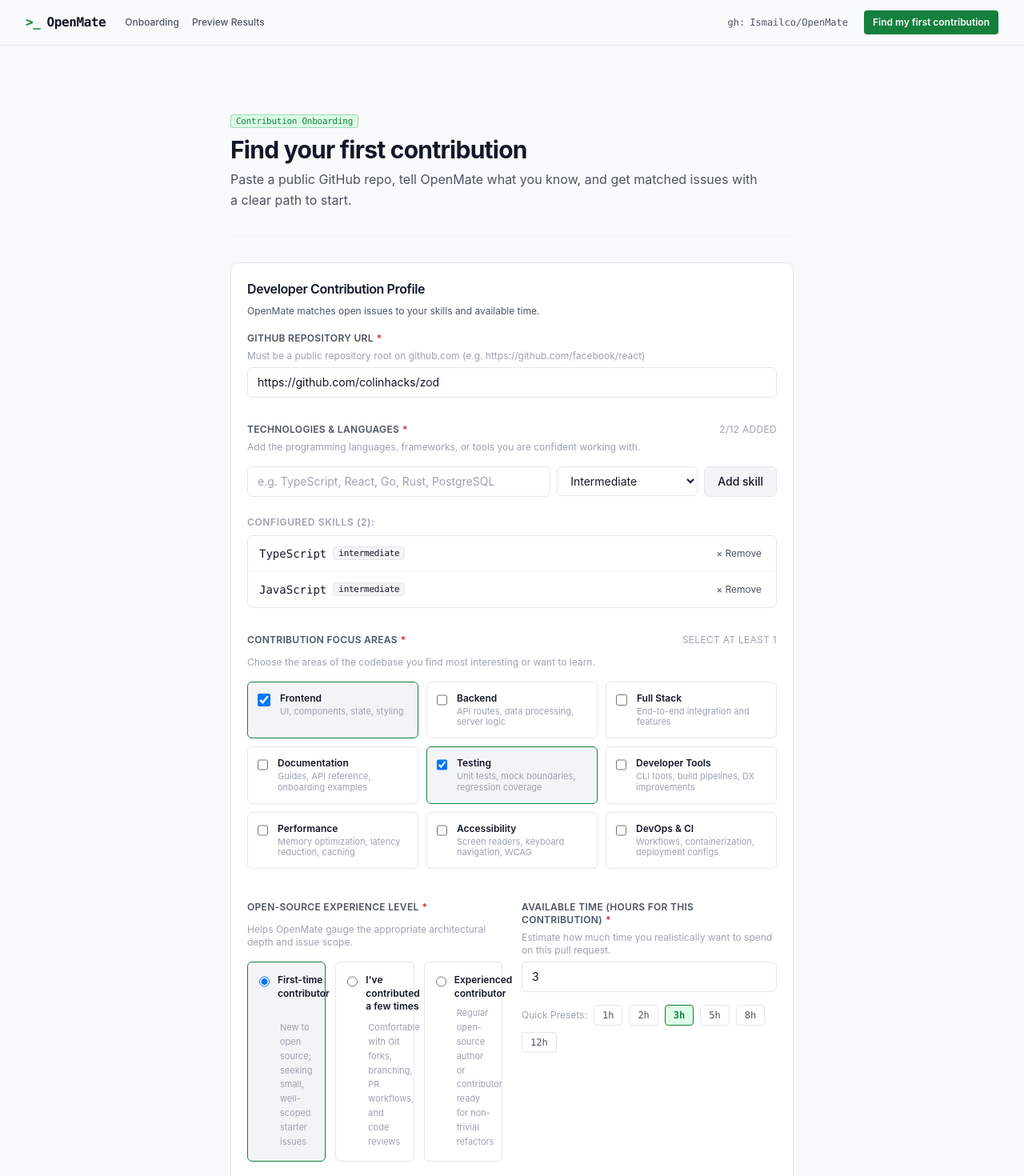
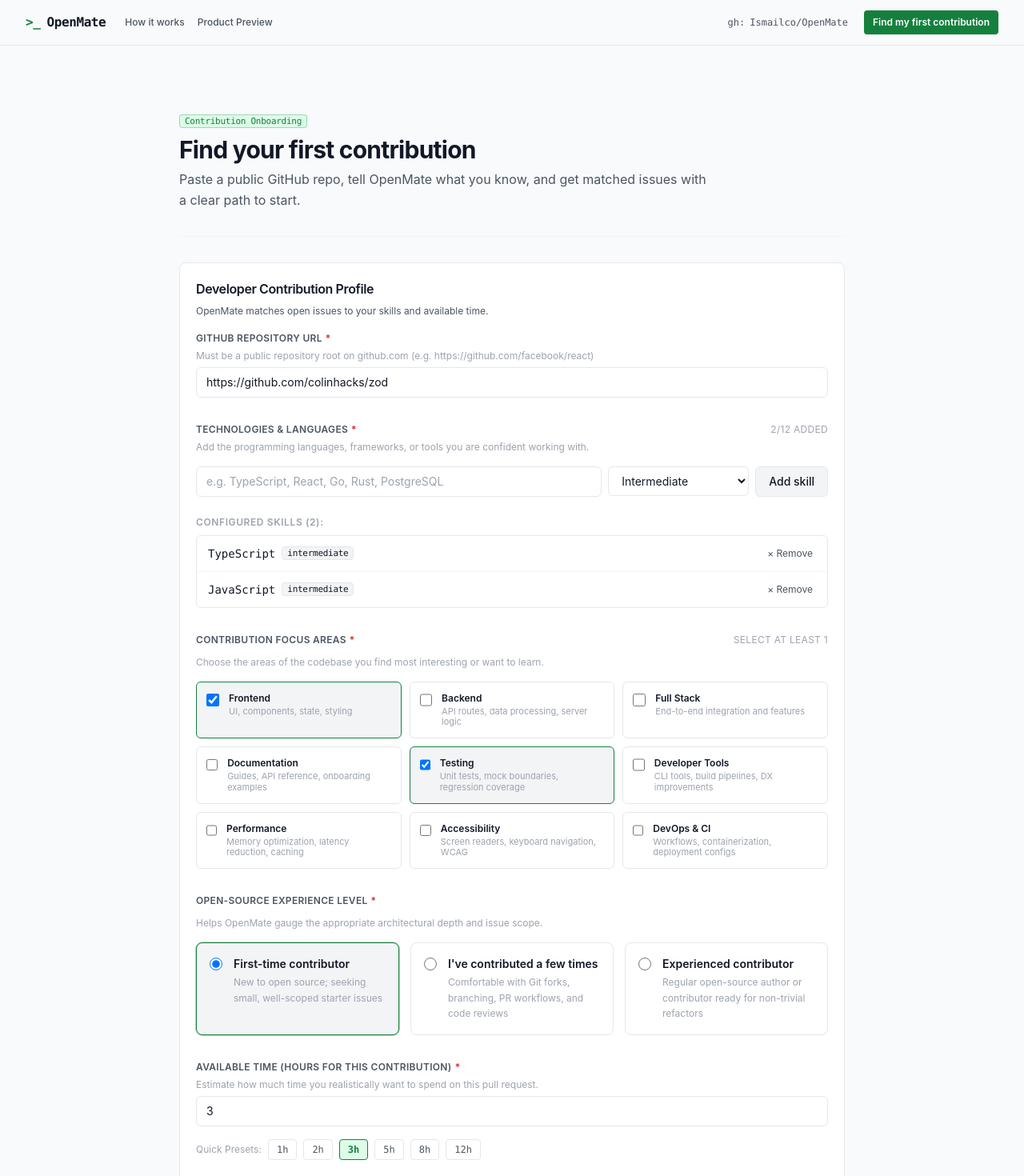
Before and after one commit to Ismailco/OpenMate, a Next.js app: page /start in a window 1280 px wide. Shown: the top 1470 px of the page at 80% size. Built offline with nearby package versions, Linux system fonts and the light colour scheme.

Commit message:
fix: polish onboarding navigation and experience selector

```diff
--- a/src/app/globals.css
+++ b/src/app/globals.css
@@ -61,3 +61,9 @@
   text-rendering: optimizeLegibility;
   -webkit-font-smoothing: antialiased;
 }
+
+@media (prefers-reduced-motion: no-preference) {
+  html {
+    scroll-behavior: smooth;
+  }
+}
--- a/src/app/page.tsx
+++ b/src/app/page.tsx
@@ -98,6 +98,7 @@
 
         {/* How It Works Section */}
         <Section
+          id="how-it-works"
           title="How OpenMate Works"
           description="Three simple steps from a repository URL to your first contribution."
           badge={<Badge variant="accent" size="sm">Workflow</Badge>}
--- a/src/app/start/page.tsx
+++ b/src/app/start/page.tsx
@@ -14,7 +14,7 @@
 export default function StartPage() {
   return (
     <main className="flex-1 py-8 sm:py-12">
-      <Container size="sm">
+      <Container size="form">
         <PageHeader
           title="Find your first contribution"
           description="Paste a public GitHub repo, tell OpenMate what you know, and get matched issues with a clear path to start."
--- a/src/components/layout/Navbar.tsx
+++ b/src/components/layout/Navbar.tsx
@@ -19,16 +19,16 @@
 
             <nav className="hidden sm:flex items-center gap-4 text-xs font-medium text-[var(--muted)]" aria-label="Main navigation">
               <Link
-                href="/start"
+                href="/#how-it-works"
                 className="hover:text-[var(--foreground)] transition-colors py-1"
               >
-                Onboarding
+                How it works
               </Link>
               <Link
-                href="/repo"
+                href="/#preview"
                 className="hover:text-[var(--foreground)] transition-colors py-1"
               >
-                Preview Results
+                Product Preview
               </Link>
             </nav>
           </div>
--- a/src/components/ui/Container.tsx
+++ b/src/components/ui/Container.tsx
@@ -3,12 +3,13 @@
 
 export interface ContainerProps extends React.HTMLAttributes<HTMLDivElement> {
   as?: 'div' | 'section' | 'main' | 'header' | 'footer';
-  size?: 'sm' | 'md' | 'lg' | 'full';
+  size?: 'sm' | 'form' | 'md' | 'lg' | 'full';
   children: React.ReactNode;
 }
 
 const sizeClasses = {
   sm: 'max-w-3xl',
+  form: 'max-w-4xl',
   md: 'max-w-5xl',
   lg: 'max-w-7xl',
   full: 'max-w-full',
--- a/src/components/ui/Section.tsx
+++ b/src/components/ui/Section.tsx
@@ -21,7 +21,7 @@
   ...props
 }: SectionProps) {
   return (
-    <section id={id} className={cn('py-8 sm:py-12', className)} {...props}>
+    <section id={id} className={cn('py-8 sm:py-12 scroll-mt-16', className)} {...props}>
       {(title || description || badge || headerAction) && (
         <div className="flex flex-col sm:flex-row sm:items-end justify-between gap-2 mb-6 pb-3 border-b border-[var(--border-muted)]">
           <div>
--- a/src/features/developer-profile/components/DeveloperProfileForm.tsx
+++ b/src/features/developer-profile/components/DeveloperProfileForm.tsx
@@ -260,19 +260,19 @@
                 error={formErrors.interests}
               />
 
-              {/* Experience and Availability Grid */}
-              <div className="grid grid-cols-1 md:grid-cols-2 gap-6 pt-2">
+              {/* Experience Field */}
               <ExperienceField
                 value={experience}
                 onChange={setExperience}
                 error={formErrors.contributionExperience}
               />
+
+              {/* Availability Field */}
               <AvailabilityField
                 value={availableHours}
                 onChange={setAvailableHours}
                 error={formErrors.availableHours}
               />
-              </div>
 
               {/* Form Action */}
               <div className="pt-6 border-t border-[var(--border-muted)] flex flex-col sm:flex-row items-center justify-between gap-4">
--- a/src/features/developer-profile/components/ExperienceField.tsx
+++ b/src/features/developer-profile/components/ExperienceField.tsx
@@ -33,7 +33,7 @@
         </p>
       )}
 
-      <div className="grid grid-cols-1 md:grid-cols-3 gap-3 pt-1">
+      <div className="grid grid-cols-1 lg:grid-cols-3 gap-3.5 pt-1">
         {CONTRIBUTION_EXPERIENCES.map((exp) => {
           const isSelected = value === exp.value;
           const inputId = `exp-${exp.value}`;
@@ -42,13 +42,12 @@
             <label
               key={exp.value}
               htmlFor={inputId}
-              className={`flex flex-col justify-between p-3.5 rounded-md border text-left cursor-pointer transition-colors select-none ${
+              className={`flex items-start gap-3.5 p-4 rounded-lg border text-left cursor-pointer transition-all select-none ${
                 isSelected
-                  ? 'border-[var(--accent)] bg-[var(--surface-muted)] text-[var(--foreground)]'
-                  : 'border-[var(--border)] bg-[var(--surface)] hover:border-[var(--muted)]/40 text-[var(--muted)]'
+                  ? 'border-[var(--accent)] bg-[var(--surface-muted)] text-[var(--foreground)] ring-1 ring-[var(--accent)]/30'
+                  : 'border-[var(--border)] bg-[var(--surface)] hover:border-[var(--muted)]/50 text-[var(--muted)]'
               }`}
             >
-              <div className="flex items-start gap-2.5 mb-2">
               <input
                 type="radio"
                 id={inputId}
@@ -56,16 +55,17 @@
                 value={exp.value}
                 checked={isSelected}
                 onChange={() => onChange(exp.value)}
-                  className="mt-0.5 h-4 w-4 border-[var(--border)] text-[var(--accent)] focus:ring-[var(--accent)] cursor-pointer"
+                className="mt-0.5 h-4 w-4 shrink-0 border-[var(--border)] text-[var(--accent)] focus:ring-2 focus:ring-[var(--accent)] focus:ring-offset-2 focus:ring-offset-[var(--background)] cursor-pointer"
                 aria-describedby={error ? 'experience-error' : 'experience-description'}
               />
-                <span className="text-xs font-semibold text-[var(--foreground)] leading-snug">
+              <div className="space-y-1 min-w-0">
+                <span className="text-sm font-semibold text-[var(--foreground)] leading-snug block">
                   {exp.label}
                 </span>
-              </div>
-              <p className="text-[11px] text-[var(--muted-foreground)] leading-relaxed pl-6.5">
+                <p className="text-xs text-[var(--muted-foreground)] leading-relaxed">
                   {exp.description}
                 </p>
+              </div>
             </label>
           );
         })}
```
Also changed, not shown: 1 other file (tests, documents, lock files or other folders). Lines whose indentation alone changed are shown as unchanged.
